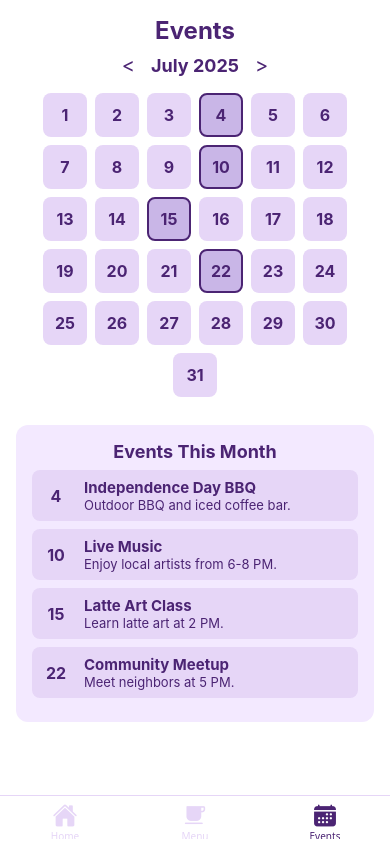
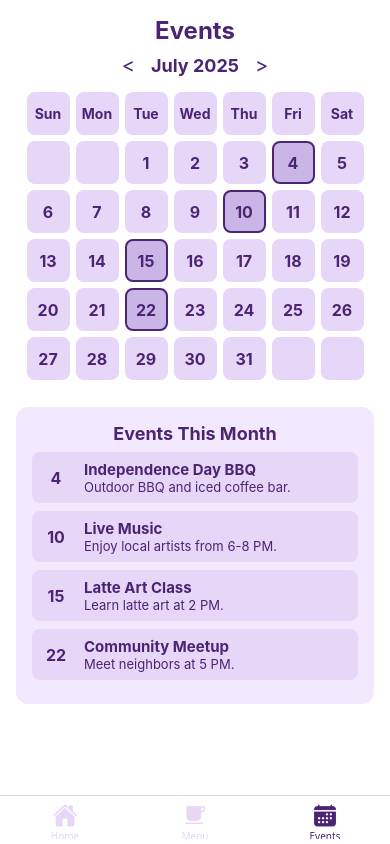
Before and after one commit to NoahJenkins/coffee-expo-app, a React Native app: screen /Events in a window 390 px wide. Built offline with nearby package versions, Linux system fonts and the light colour scheme; some icons are missing.

Commit message:
cal day of week plus size improvement

```diff
--- a/src/components/Events/EventsScreen.tsx
+++ b/src/components/Events/EventsScreen.tsx
@@ -75,19 +75,50 @@ const EventsScreen = () => {
         </TouchableOpacity>
       </View>
       <View style={styles.calendarGrid}>
-        {[...Array(daysInMonth)].map((_, i) => {
-          const day = i + 1;
-          const event = eventMap[day];
-          return (
+        {(() => {
+          const daysOfWeek = ['Sun', 'Mon', 'Tue', 'Wed', 'Thu', 'Fri', 'Sat'];
+          const firstDayOfMonth = new Date(year, month, 1).getDay(); // 0 = Sunday
+          const grid = [];
+          let currentDay = 1;
+          const totalRows = Math.ceil((firstDayOfMonth + daysInMonth) / 7);
+
+          // Add header row as part of the grid
+          for (let col = 0; col < 7; col++) {
+            grid.push(
+              <View key={`header-${col}`} style={styles.dayCell}>
+                <Text style={styles.headerText}>{daysOfWeek[col]}</Text>
+              </View>
+            );
+          }
+
+          for (let row = 0; row < totalRows; row++) {
+            for (let col = 0; col < 7; col++) {
+              const cellIndex = row * 7 + col;
+              if (row === 0 && col < firstDayOfMonth) {
+                grid.push(
+                  <View key={`empty-${cellIndex}`} style={styles.dayCell} />
+                );
+              } else if (currentDay <= daysInMonth) {
+                const event = eventMap[currentDay];
+                grid.push(
                   <TouchableOpacity
-              key={day}
+                    key={currentDay}
                     style={[styles.dayCell, event && styles.eventDay]}
                     onPress={() => event && setSelectedEvent(event as { date: string; title: string; description: string })}
                   >
-              <Text style={styles.dayText}>{day}</Text>
+                    <Text style={styles.dayText}>{currentDay}</Text>
                   </TouchableOpacity>
                 );
-        })}
+                currentDay++;
+              } else {
+                grid.push(
+                  <View key={`empty-${cellIndex}`} style={styles.dayCell} />
+                );
+              }
+            }
+          }
+          return grid;
+        })()}
       </View>
       <View style={styles.eventsBlock}>
         <Text style={styles.eventsTitle}>Events This Month</Text>
@@ -128,6 +159,13 @@ const styles = StyleSheet.create({
     backgroundColor: '#fff',
     padding: 16,
   },
+  headerText: {
+    color: '#4B2473',
+    fontWeight: 'bold',
+    fontSize: 14,
+    textAlign: 'center',
+    width: '100%',
+  },
   title: {
     color: '#4B2473',
     fontSize: 24,
@@ -157,9 +195,9 @@ const styles = StyleSheet.create({
     justifyContent: 'center',
   },
   dayCell: {
-    width: 44,
-    height: 44,
-    margin: 4,
+    width: 43,
+    height: 43,
+    margin: 3,
     backgroundColor: '#E6D6F7',
     borderRadius: 8,
     justifyContent: 'center',
```
Lines whose indentation alone changed are shown as unchanged.
